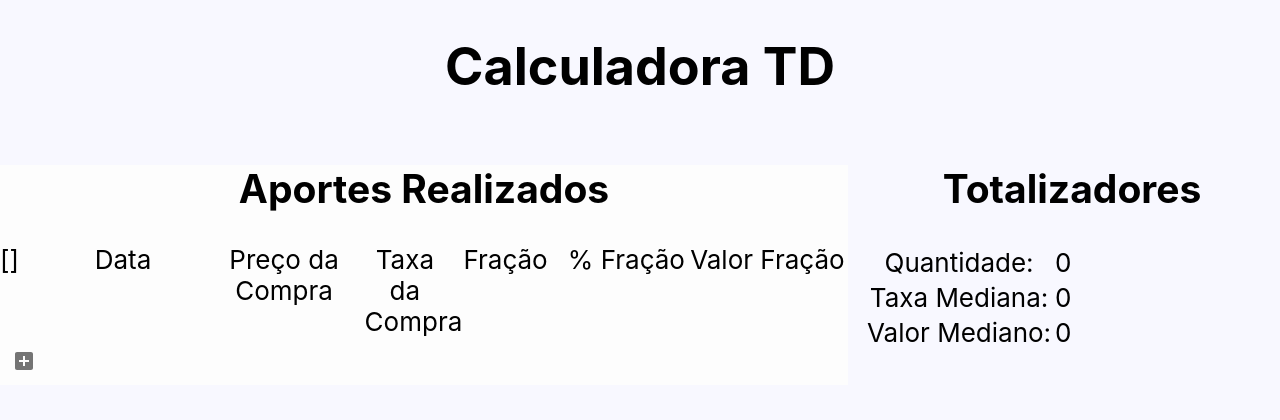
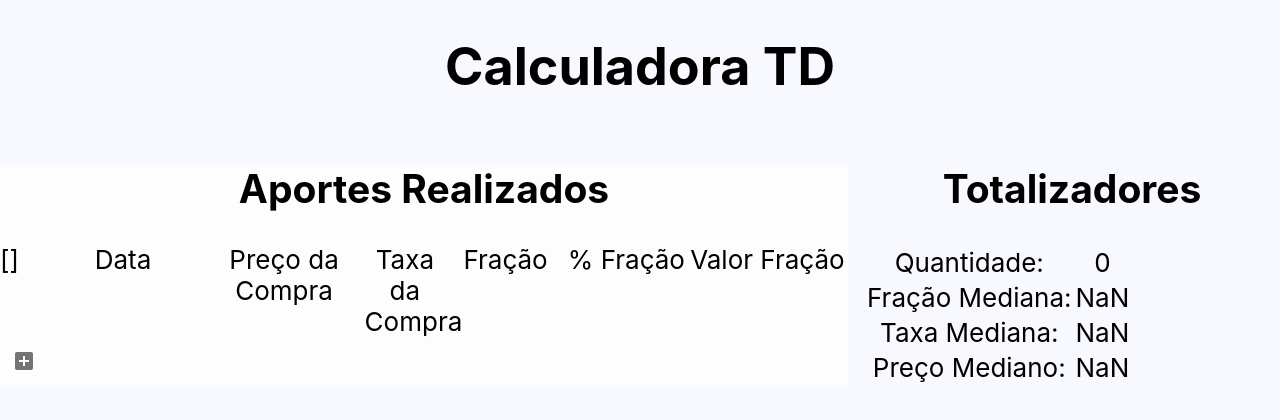
Before and after one commit to fdiasr/calculadora-td, a React (Create React App) app: page / in a window 1280 px wide. Shown: the top 420 px of the page. Built offline with nearby package versions, Linux system fonts and the light colour scheme.

Commit message:
Apply Calculator to SummaryTransactions component

```diff
--- a/src/containers/SummaryTransactions.js
+++ b/src/containers/SummaryTransactions.js
@@ -2,25 +2,22 @@ import React from "react";
 import _ from "lodash";
 
 import TransactionUseContext from './stores'
+import Calculator from "../calculator/Calculator";
 
 const SummaryTransactions = () => {
 
   const { state } = TransactionUseContext()
 
+  const calc = new Calculator(state.transactions)
+
+  const median = calc.median()
+
   const getTotalQuantity = transactions => {
-    // _.reduce(transactions, (sum, t) => sum + _.parse(t.fraction), 0)
-    console.log(transactions)
-    return 0
+    const totalQuantity = _.reduce(transactions, (sum, t) => sum + t.fraction, 0)
+    return _.round(totalQuantity, 2)
   }
-  const getMedianTax = transactions => {
-    const fractionSum = getTotalQuantity(transactions)
-    if (fractionSum <= 0) {
-      return 0
-    }
-    const taxSum = _.reduce(transactions, (sum, t) => sum + t.fraction * t.tax, 0)
-    return _.round(fractionSum / taxSum, 2)
-  }
-  const getMedianValue = transactions => 0
+
+  const totalQuantity = getTotalQuantity(state.transactions)
 
   return (
     <div>
@@ -29,15 +26,19 @@ const SummaryTransactions = () => {
         <tbody>
           <tr>
             <td className="total-quantity-label">Quantidade:</td>
-            <td className="total-quantity-value">{ getTotalQuantity(state.transactions) }</td>
+            <td className="total-quantity-value">{ totalQuantity }</td>
+          </tr>
+          <tr>
+            <td className="median-quantity-label">Fração Mediana:</td>
+            <td className="median-quantity-value">{ median.quantity }</td>
           </tr>
           <tr>
             <td className="median-tax-label">Taxa Mediana:</td>
-            <td className="median-tax-value">{ getMedianTax() }</td>
+            <td className="median-tax-value">{ median.tax }</td>
           </tr>
           <tr>
-            <td className="median-price-label">Valor Mediano:</td>
-            <td className="median-price-value">{ getMedianValue() }</td>
+            <td className="median-price-label">Preço Mediano:</td>
+            <td className="median-price-value">{ median.price }</td>
           </tr>
         </tbody>
       </table>
```
Also changed, not shown: 2 other files (tests, documents, lock files or other folders).
